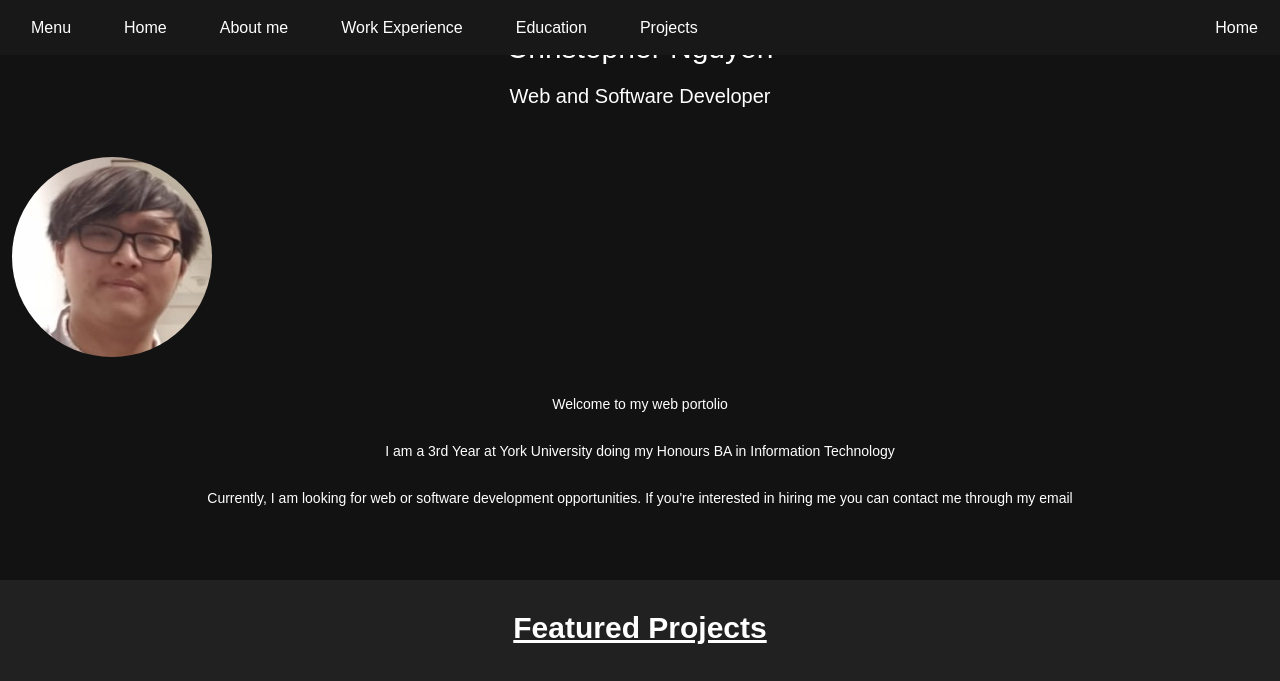
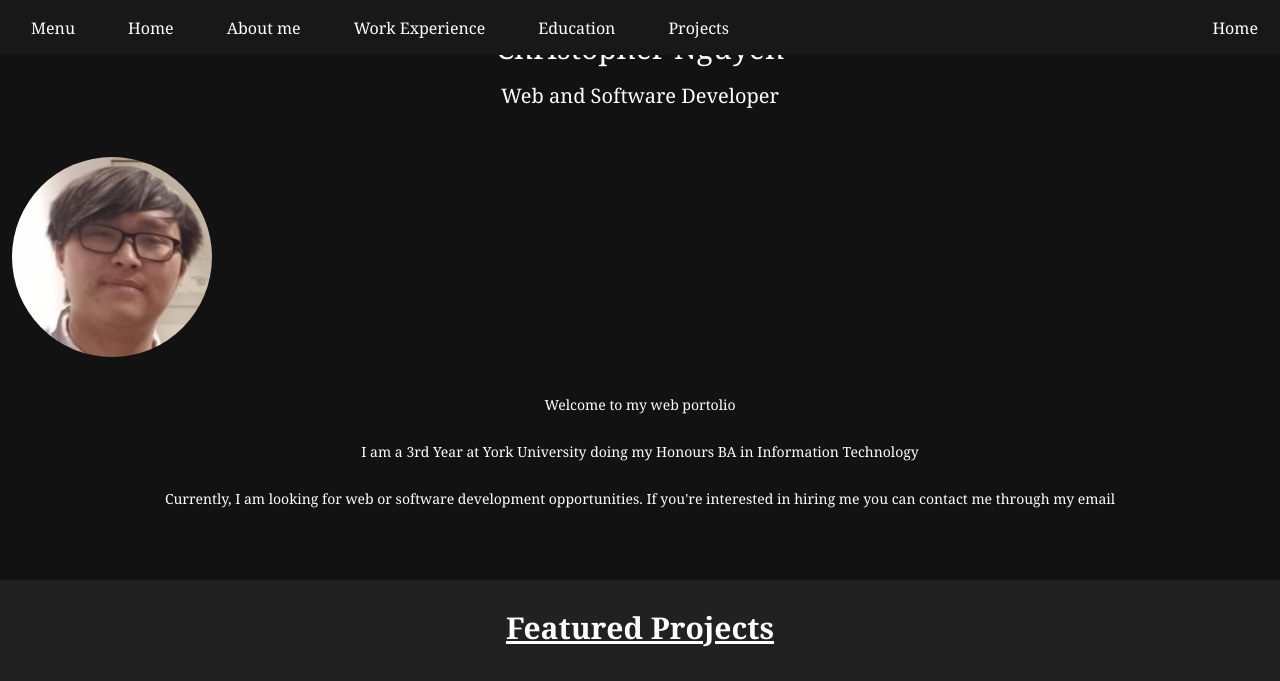
Before and after one commit to ZenonZeni/My-Personal-Website, a PHP site: the page made by Index Page Backup/index.html in a window 1280 px wide. Shown: the top 681 px of the page. Run offline with PHP 8.4, Linux system fonts and the light colour scheme.

Commit message:
css changes

```diff
--- a/Css/default.css
+++ b/Css/default.css
@@ -2,7 +2,7 @@ body{
   margin: 00px 0 0 0;
   width: 100%;
   background-color: #121212;
-  font-family: arial, sans-serif;
+  font-family: Georgia, serif;
   font-size:16px;
 }
 
--- a/Css/mystyle.css
+++ b/Css/mystyle.css
@@ -2,13 +2,14 @@ body{
 	margin: 00px 0 0 0;
 	width: 100%;
 	font-size:16px;
-	font-family: arial, sans-serif;
+	font-family: Georgia, serif;
 	background-color: #121212;
 }
 
 h1{
 	color:white;
 	font-size: 30px;
+	padding-bottom: 5px;
 }
 
 h2{
```
